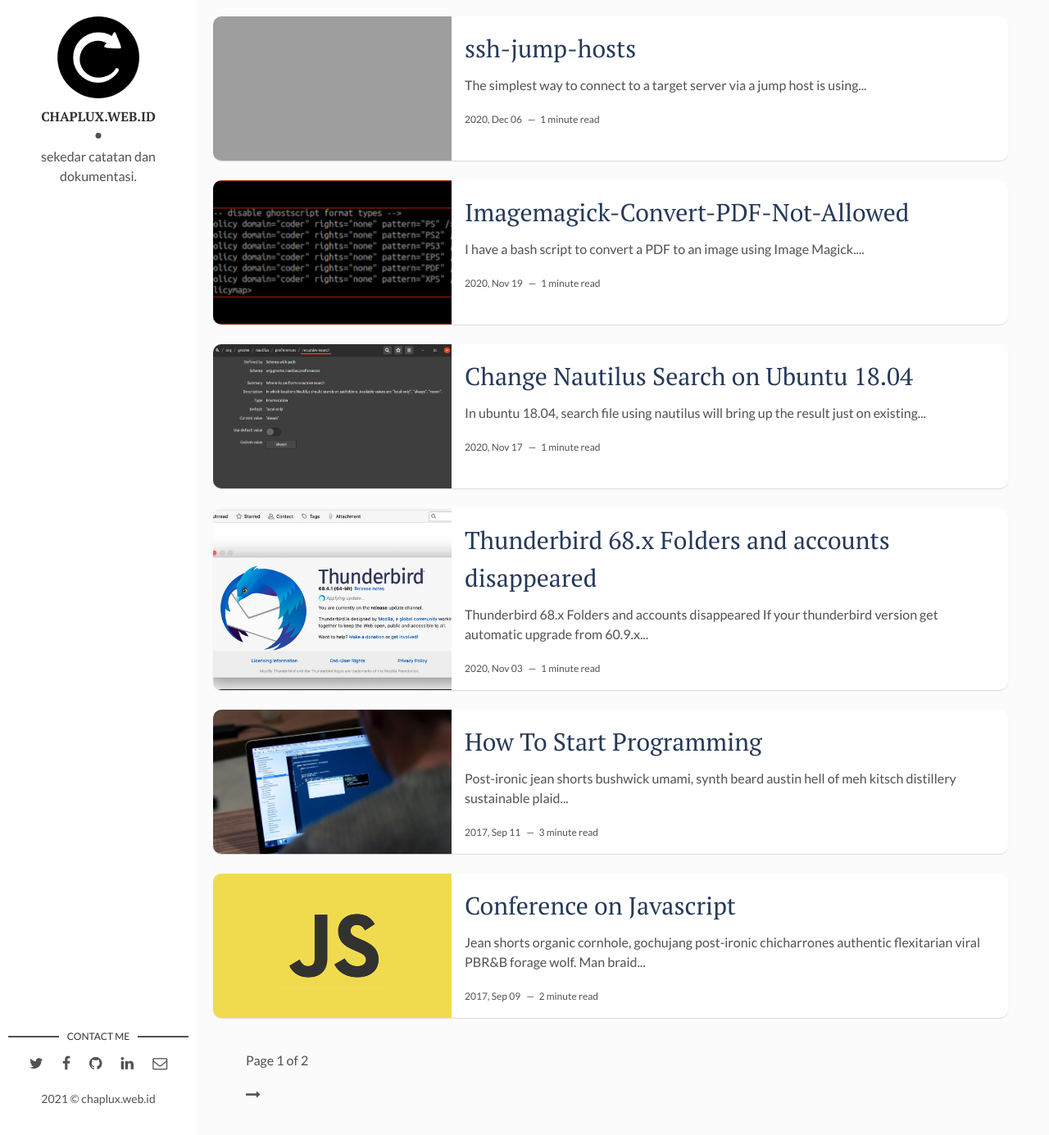
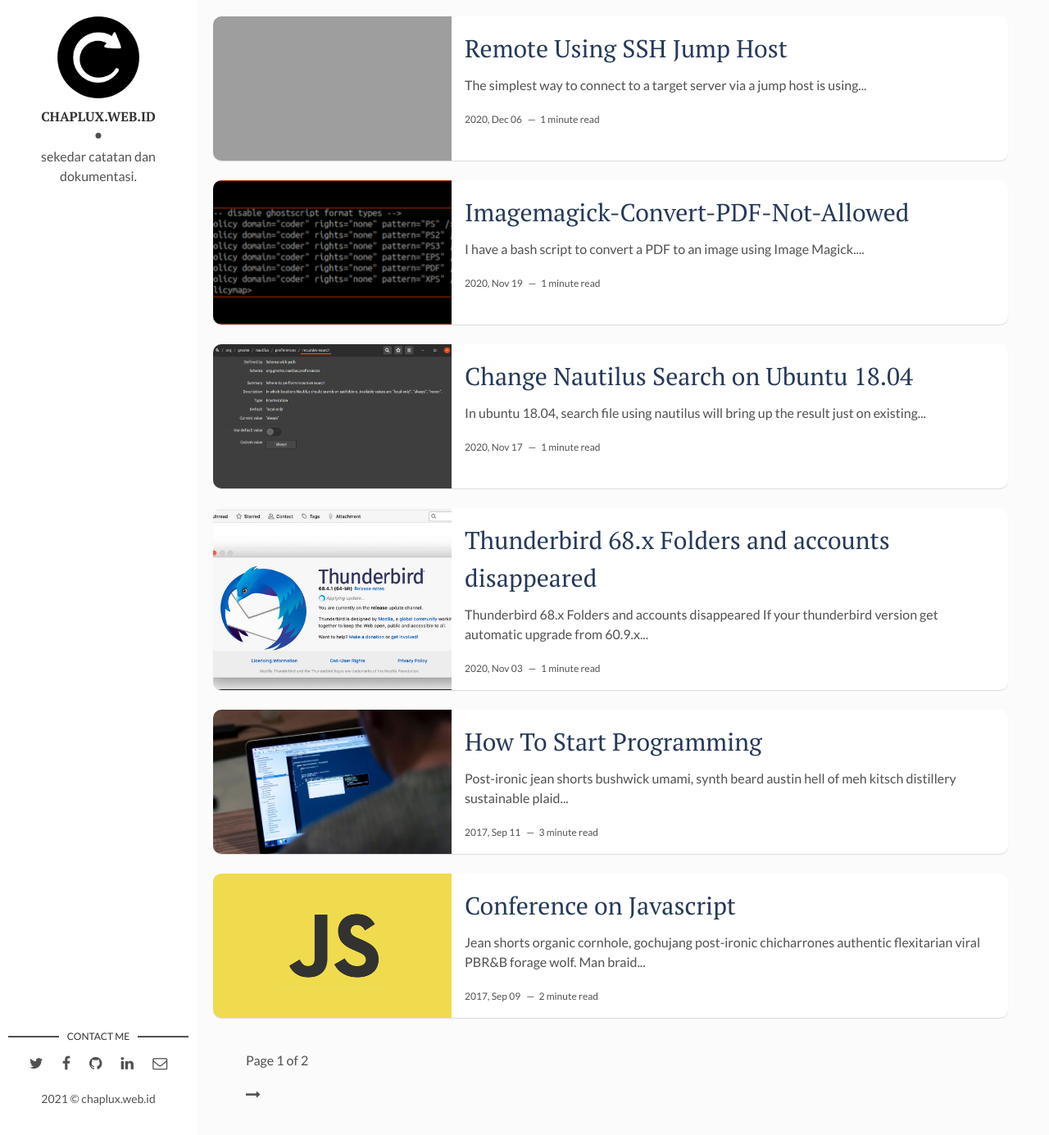
Before and after one commit to chaplux/chaplux.github.io, a Jekyll site: the page built from index.html, in a window 1280 px wide and 1385 px high. Shown: the whole window at 82% size. Built offline with Jekyll 4.4.1, drawn with Linux system fonts in a browser that asks for light colours; the list of posts is cut into pages by our own code; grey boxes are pictures that could not be loaded.

Commit message:
Update 2020-12-06-Remote-Using-ssh-jump.markdown

```diff
--- a/_posts/2020-12-06-Remote-Using-ssh-jump.markdown
+++ b/_posts/2020-12-06-Remote-Using-ssh-jump.markdown
@@ -1,6 +1,6 @@
 ---
 layout: post
-title: ssh-jump-hosts
+title: Remote Using SSH Jump Host
 date: 2020-12-06 12:45:52 +0300
 img: Chaplux_sshjumphost.png # Add image post (optional)
 tags: [SSH, Tunnel, Browser, Terminal]
```
